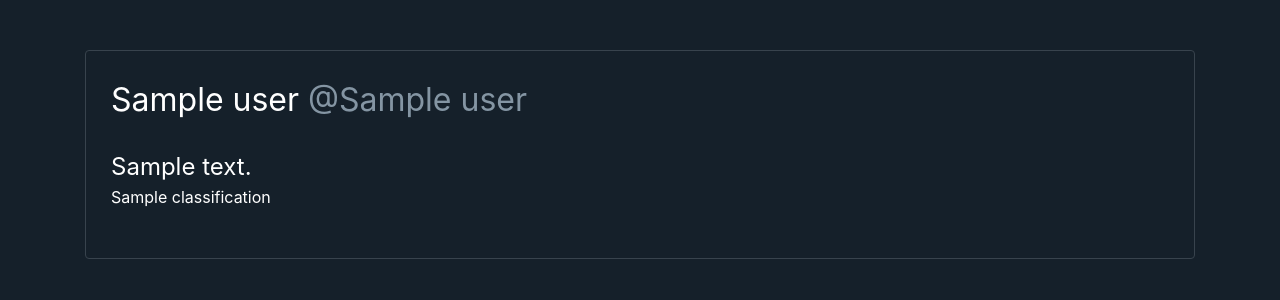
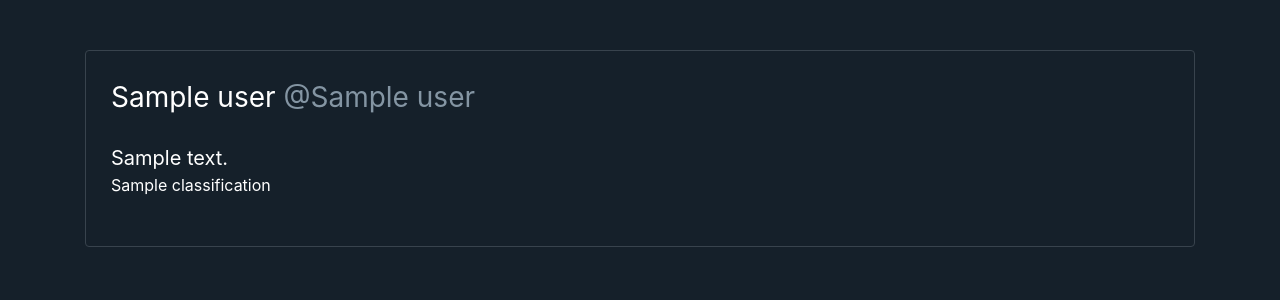
Before and after one commit to rachel-ng/access-a-meme, a Flask app: template templates/base.html in a window 1280 px wide. Shown: the part 76-376 px from the top of the page. Run offline with Flask 2, Linux system fonts and the light colour scheme; the template is opened without the code that fills it: most values are stand-ins (such as "Sample title", 1, 10 or a date in 2020); some libraries are stand-ins or nearby versions.

Commit message:
text size

```diff
--- a/static/css/base.css
+++ b/static/css/base.css
@@ -41,7 +41,7 @@ nav .navbar-brand {
 }
 
 .user {
-    font-size: 2rem;
+    font-size: 1.75rem;
 }
 
 .user a{
@@ -49,6 +49,6 @@ nav .navbar-brand {
 }
 
 .tweet_text {
-    font-size: 1.5rem;
+    font-size: 1.25rem;
     margin-top: 25px;
 }
```
